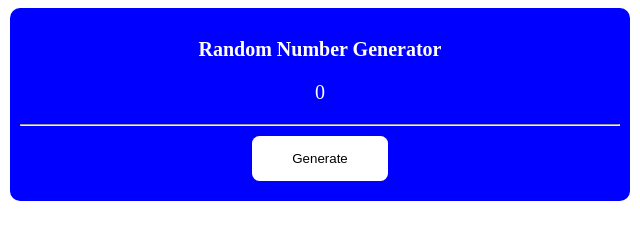
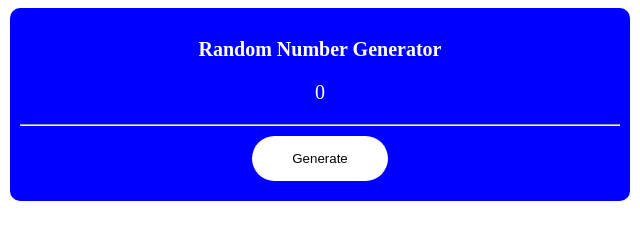
Before and after one commit to samuel-ma/100DaysOfJavascript, a plain HTML site: page RNG/index.html in a window 1280 px wide. Shown: the full height of the page, 320-960 px from the left. Drawn offline with Linux system fonts and the light colour scheme.

Commit message:
first commit

```diff
--- a/RNG/styles.css
+++ b/RNG/styles.css
@@ -41,7 +41,7 @@ body{
 .generate{
   cursor: pointer;
   border: none;
-  border-radius: 7.5px;
+  border-radius: 30px;
   text-align: center;
   padding-left: 40px;
   padding-right: 40px;
```
